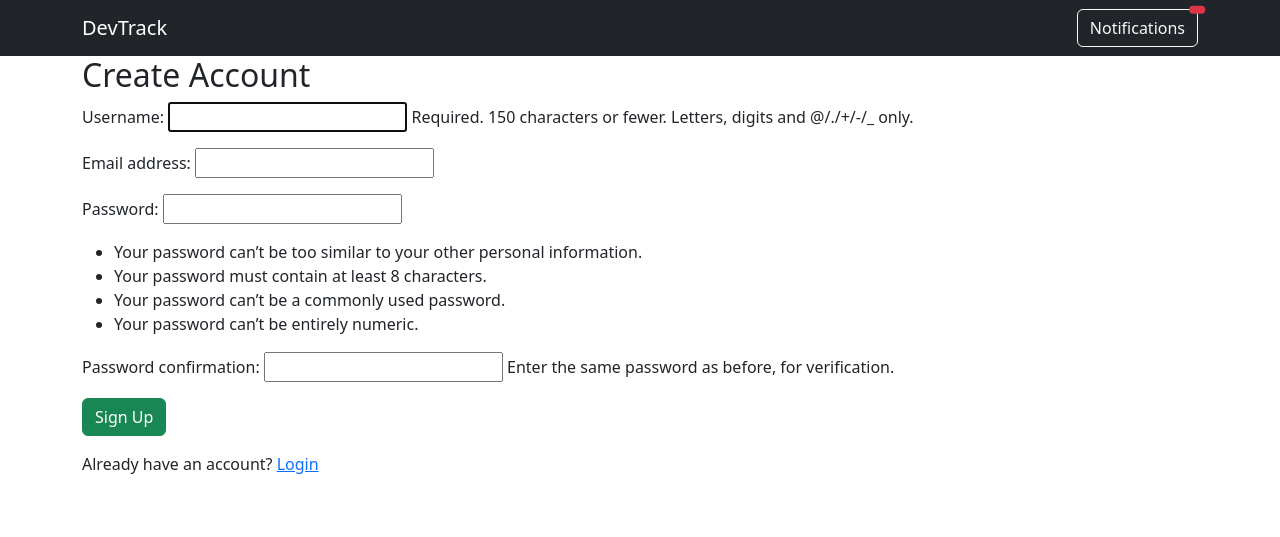
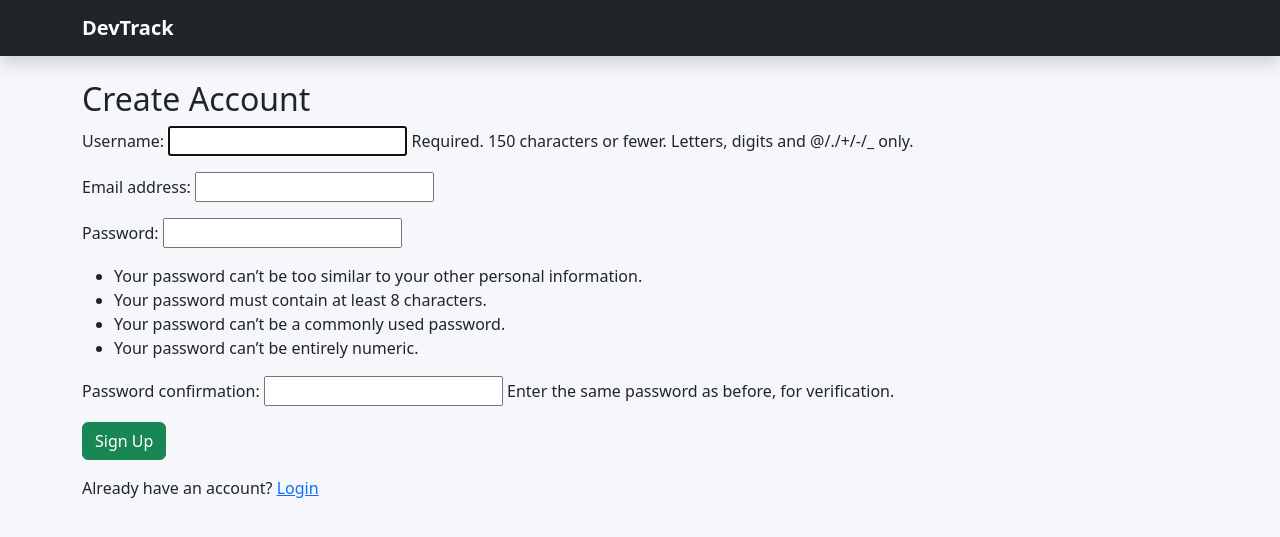
Before and after one commit to ajilaries/DevTrack, a Django app: page /signup/ in a window 1280 px wide. Shown: the top 537 px of the page. Run offline with Django 5.2, Linux system fonts and the light colour scheme; tables that the repository leaves empty hold one stand-in row (values such as "Sample post"); one stand-in notice (Sample message) is shown.

Commit message:
removed unwanted navigations

```diff
--- a/tracker/templates/tracker/base.html
+++ b/tracker/templates/tracker/base.html
@@ -1,8 +1,11 @@
 <!DOCTYPE html>
 
 <html lang="en">
+
 <head>
+
     <meta charset="UTF-8">
+
     <meta
         name="viewport"
         content="width=device-width, initial-scale=1.0"
@@ -11,27 +14,159 @@
     <title>DevTrack</title>
 
     <!-- Bootstrap -->
-         <link rel="stylesheet" href="https://cdn.jsdelivr.net/npm/bootstrap@5.3.3/dist/css/bootstrap.min.css">
+    <link
+        rel="stylesheet"
+        href="https://cdn.jsdelivr.net/npm/bootstrap@5.3.3/dist/css/bootstrap.min.css"
+    >
+
+    <!-- Bootstrap Icons -->
+    <link
+        rel="stylesheet"
+        href="https://cdn.jsdelivr.net/npm/bootstrap-icons@1.11.3/font/bootstrap-icons.min.css"
+    >
+
+    <style>
+
+        body{
+            background-color: #f5f7fb;
+        }
+
+        .message-container{
+
+            position: fixed;
+
+            top: 20px;
+
+            right: 20px;
+
+            z-index: 9999;
+
+            width: 320px;
+
+        }
+
+        .auto-hide-message{
+
+            animation: slideIn 0.4s ease;
+
+        }
+
+        @keyframes slideIn{
+
+            from{
+                opacity:0;
+                transform:translateX(100%);
+            }
+
+            to{
+                opacity:1;
+                transform:translateX(0);
+            }
+
+        }
+
+    </style>
 
 </head>
-    <body class="by-light">
-        <nav class="navbar navbar-dark bg-dark">
+
+<body>
+
+    <!-- NAVBAR -->
+
+    <nav class="navbar navbar-dark bg-dark shadow">
+
     <div class="container">
-                <a href="/" class="navbar-brand">
+
+        <!-- LEFT SIDE TITLE -->
+        <a href="/" class="navbar-brand fw-bold">
+
             DevTrack
-                </a>
-                <a href="/notifications/" class="btn btn-outline-light position-relative">Notifications
-                    <span class="position-absolute top-0 start-100 translate-middle badge rounded-pill bg-danger">
-                        {{unread_notifications}}
-                    </span>
+
         </a>
 
+        <!-- RIGHT SIDE LOGOUT -->
+        {% if user.is_authenticated %}
+
+            <a
+                href="{% url 'logout' %}"
+                class="btn btn-danger btn-sm"
+            >
+
+                Logout
+
+            </a>
+
+        {% endif %}
+
     </div>
+
 </nav>
-        <div class="container">
+
+
+    <!-- AUTO HIDE MESSAGE SECTION -->
+
+    {% if messages %}
+
+        <div class="message-container">
+
+            {% for message in messages %}
+
+                <div class="alert alert-{{ message.tags }} alert-dismissible fade show auto-hide-message shadow"
+                     role="alert">
+
+                    {{ message }}
+
+                    <button
+                        type="button"
+                        class="btn-close"
+                        data-bs-dismiss="alert">
+                    </button>
+
+                </div>
+
+            {% endfor %}
+
+        </div>
+
+    {% endif %}
+
+
+    <!-- MAIN CONTENT -->
+
+    <div class="container mt-4">
+
         {% block content %}
 
         {% endblock %}
+
     </div>
+
+
+    <!-- BOOTSTRAP JS -->
+
+    <script src="https://cdn.jsdelivr.net/npm/bootstrap@5.3.3/dist/js/bootstrap.bundle.min.js"></script>
+
+
+    <!-- AUTO HIDE ALERT SCRIPT -->
+
+    <script>
+
+        setTimeout(function () {
+
+            let alerts = document.querySelectorAll('.auto-hide-message');
+
+            alerts.forEach(function(alert) {
+
+                let bsAlert = new bootstrap.Alert(alert);
+
+                bsAlert.close();
+
+            });
+
+        }, 3000);
+
+    </script>
+
 </body>
+
 </html>
```
Lines whose indentation alone changed are shown as unchanged.
